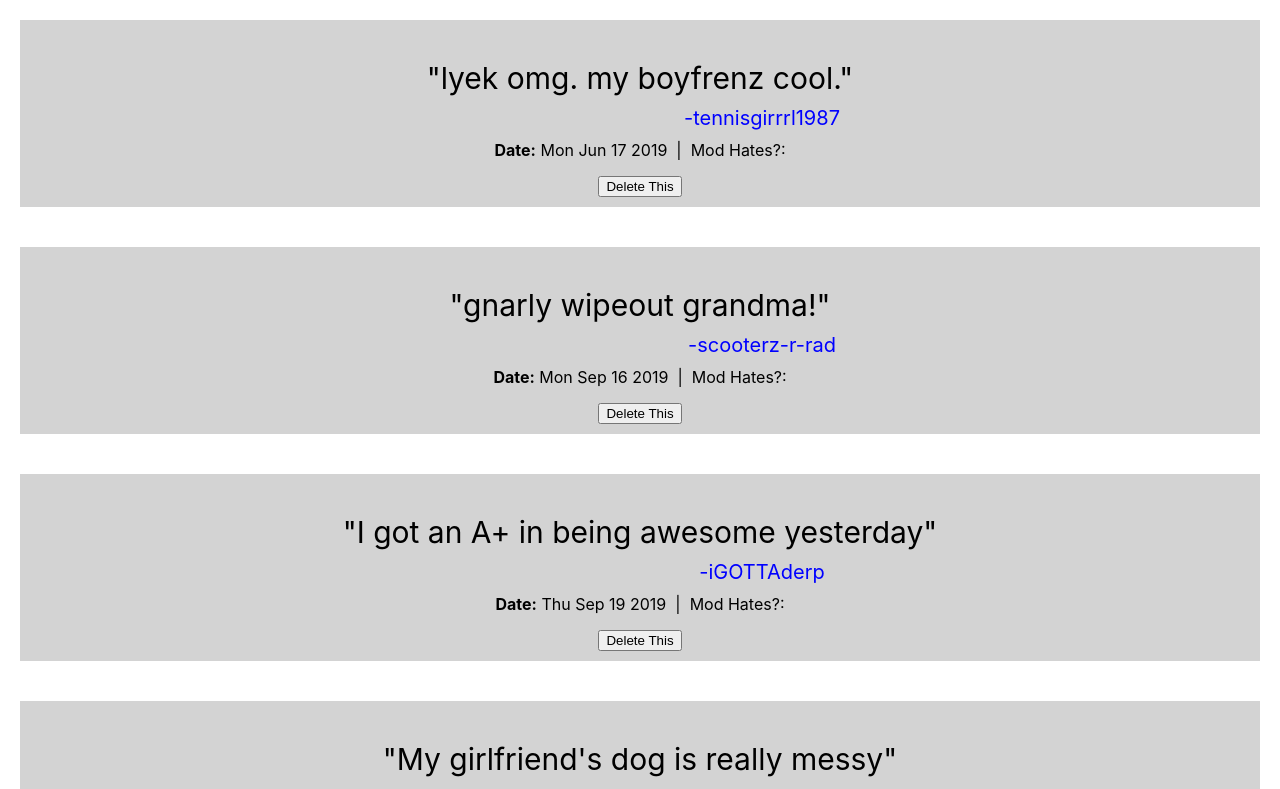
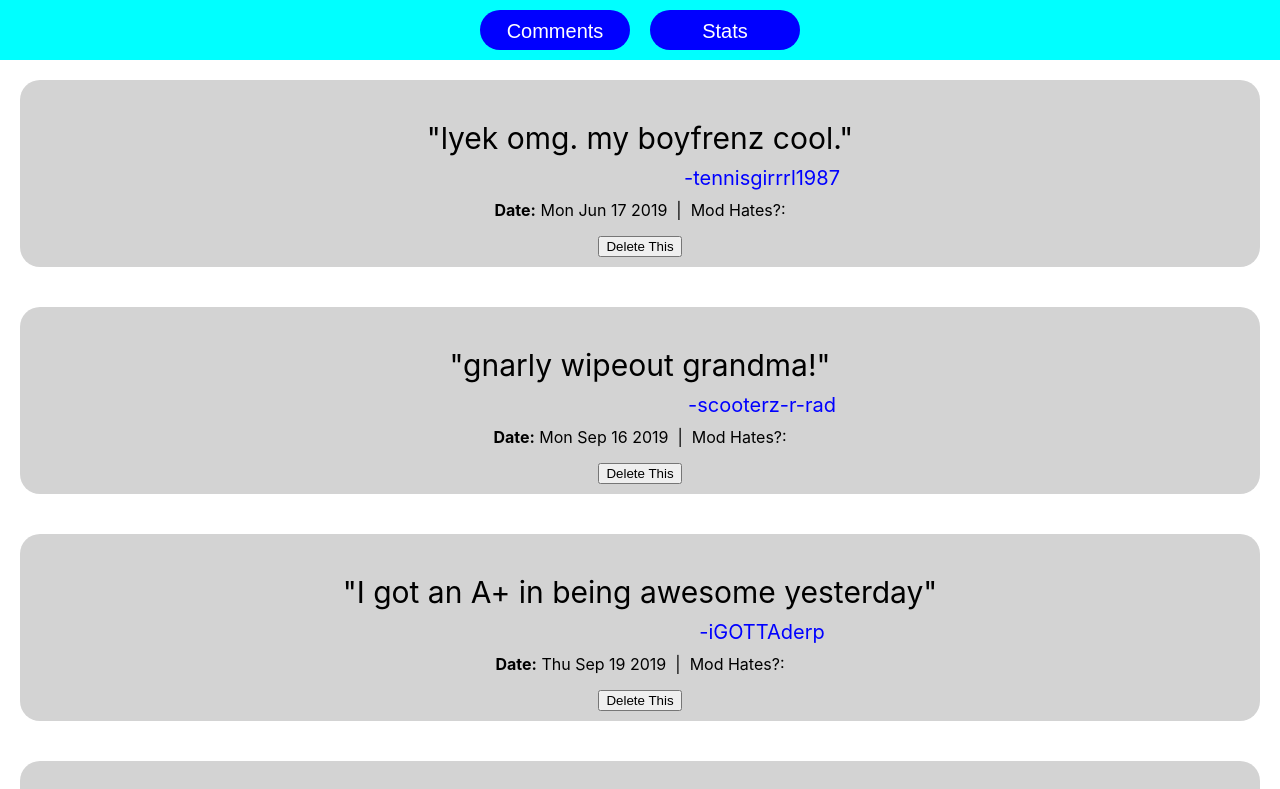
Before and after one commit to cchutis/realmod, a React (Create React App) app: page / in a window 1280 px wide. Shown: the top 789 px of the page. Built offline with nearby package versions, Linux system fonts and the light colour scheme.

Commit message:
Created Menu Componenet, and switching view functionality, minimal styling

```diff
--- a/src/App.css
+++ b/src/App.css
@@ -6,6 +6,7 @@
   align-items: center;
   padding: 10px;
   margin: 20px;
+  border-radius: 20px;
 }
 
 .comments-container {
@@ -41,3 +42,27 @@
 .main {
 
 }
+
+.menu-bar {
+  position: sticky;
+  top: 0;
+  height: 10%;
+  background-color: aqua;
+  width: 100%;
+  display: flex;
+  flex-direction: row;
+  justify-content: center;
+  align-items: center;
+}
+
+.menu-btn {
+  padding: 10px;
+  margin: 10px;
+  width: 150px;
+  height: 40px;
+  color: white;
+  background-color: blue;
+  border-radius: 20px;
+  border: 0;
+  font-size: 20px;
+}
--- a/src/App.js
+++ b/src/App.js
@@ -3,36 +3,85 @@ import './App.css';
 // import { connect } from 'react-redux';
 import MenuBar from './containers/MenuBar';
 import MainContainer from './containers/MainContainer';
+import StatsContainer from './containers/StatsContainer';
 
-let data = require('./comments.json')
+const data = 'http://localhost:3000/comments.json'
 
 
 export default class App extends Component {
 
   state = {
-    comments: []
-  }
+    comments: [],
+    updatedComments: [],
+    deletedComments: [],
+    selectedView: 'comments'
+  };
 
   componentDidMount() {
-    this.fetchComments()
+    this.fetchComments();
   }
 
   // wanted to originally fetch the comments list, however since it's a local dataset,
   // this works without making a fetch request.
   fetchComments = () => {
+    fetch(data)
+    .then(r => r.json())
+    .then(commentList => {
+      this.setState({
+        comments: commentList.comments
+      });
+    })
+  };
+
+  toggleView = (view) => {
     this.setState({
-      comments: data.comments
+      selectedView: view
     })
+  };
+
+  renderCommentsPage = () => {
+    return <MainContainer comments={this.state.comments} />
   }
 
-    render() {
-      return (
-        <div className="main">
-          <MenuBar />
-          <MainContainer comments={this.state.comments} />
-        </div>
-      );
+  renderStatsPage = () => {
+    return <StatsContainer deletedComments={this.state.deletedComments} />
+  }
+
+  renderView = () => {
+    switch(this.state.selectedView) {
+    case 'comments':
+      return this.renderCommentsPage();
+    case 'stats':
+      return this.renderStatsPage();
     }
+  }
+
+  deleteComment = (id) => {
+        // console.log(this.state.projects)
+        const updatedComments = this.state.comments.filter(comment => {
+            if(comment.id === id) {
+                return null
+            } else {
+                return comment
+            }
+        })
+        this.setState({
+            comments: updatedComments
+        }, () => {
+            fetch(`http://localhost:3000/comments.json`, {
+                method: "DELETE"
+            })
+        })
+    }
+
+  render() {
+    return (
+      <div className="main">
+        <MenuBar toggleView={this.toggleView} />
+        {this.renderView()}
+      </div>
+    );
+  }
 }
 
 // function msp(state) {
--- a/src/containers/MenuBar.js
+++ b/src/containers/MenuBar.js
@@ -1,12 +1,16 @@
 import React, { Component } from 'react';
 
 export default class MenuBar extends Component {
+
+
+
     render() {
         return (
             <div className="menu-bar">
-                {/* <Logo />
-                <Comments />
-                <Stats /> */}
+               {/* <img src="logo.png" /> */}
+               <button className="menu-btn" onClick={() => this.props.toggleView('comments')}>Comments</button>
+               <button className="menu-btn" onClick={() => this.props.toggleView('stats')}>Stats</button>
+
             </div>
         )
     }
--- /dev/null
+++ b/src/containers/StatsContainer.js
@@ -0,0 +1,15 @@
+import React, { Component } from 'react'
+
+export default class StatsContainer extends Component {
+
+
+    render() {
+        return (
+            <div>
+                STATS
+
+                Deleted Comments: {this.props.deletedComments.length}
+            </div>
+        )
+    }
+}
```
Also changed, not shown: public/comments.json (renamed from src/comments.json).
